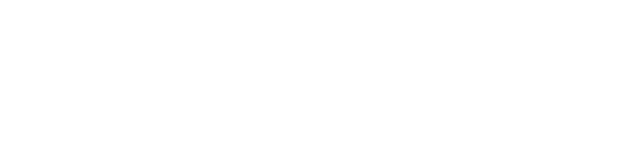
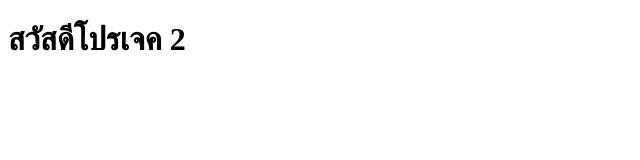
Before and after one commit to ubonwan215/project2, a plain HTML site: page index.html in a window 1280 px wide. Shown: the whole page, without its empty margins (0-640 px from the left). Drawn offline with Linux system fonts and the light colour scheme.

Commit message:
เพิ่มบันทัด

```diff
--- a/index.html
+++ b/index.html
@@ -7,6 +7,6 @@
     <title>Document</title>
 </head>
 <body>
-
+    <h1>สวัสดีโปรเจค 2</h1>
 </body>
 </html>
```
